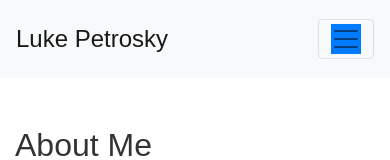
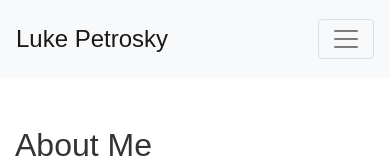
Before and after one commit to petroskyluke/petroskyluke, a plain HTML site: page index.html in a window 390 px wide. Shown: the top 160 px of the page. Drawn offline with nearby package versions, Linux system fonts and the light colour scheme.

Commit message:
small bug fixes

```diff
--- a/styles.css
+++ b/styles.css
@@ -9,9 +9,6 @@ a, .navbar-brand, .navbar-light .navbar-nav .nav-link:hover {
     color: #007BFF;  /* Bootstrap's default blue */
 }
 
-.navbar-light .navbar-toggler-icon {
-    background-color: #007BFF;
-}
 
 /* iPhone toggle styles */
 .theme-switch-wrapper {
```
Also changed, not shown: index.html (+1 -2 lines).
